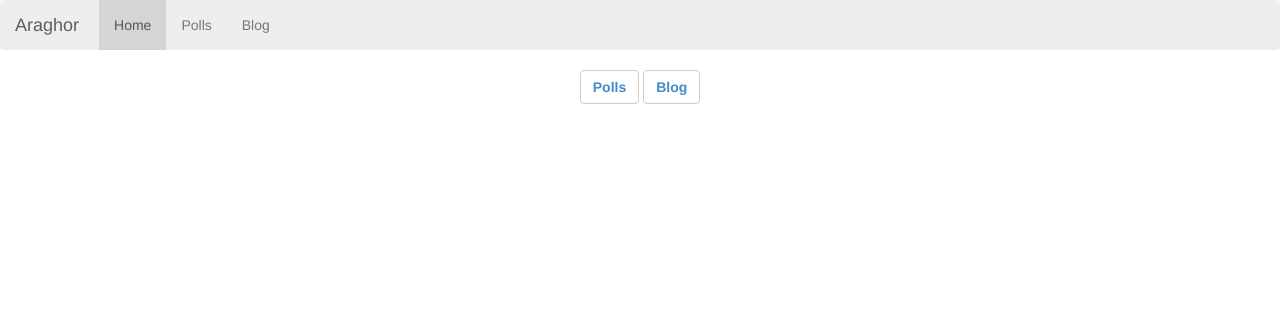
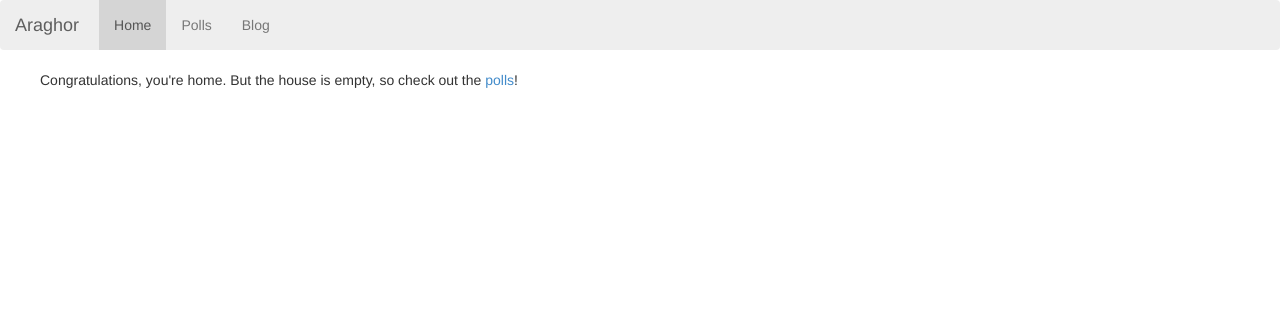
Before and after one commit to Aghoreyshi/djangosite, a Django app: page / in a window 1280 px wide. Shown: the top 310 px of the page. Run offline with Django 3.2, Linux system fonts and the light colour scheme.

Commit message:
Replace the buttons on the home page with a message

```diff
--- a/araghor/templates/araghor/home.html
+++ b/araghor/templates/araghor/home.html
@@ -3,10 +3,7 @@
 Araghor Home
 {% endblock title %}
 {% block content %}
-<strong>
-    <ul class="list-inline text-center">
-        <button type="button" class="btn btn-default"><li><a href="/polls/">Polls</a></li></button>
-        <button type="button" class="btn btn-default"><li><a href="http://araghor.com">Blog</a></li></button>
-    </ul>
-</strong>
+<ul>
+Congratulations, you're home. But the house is empty, so check out the <a href="/polls/">polls</a>!
+</ul>
 {% endblock content %}
```
